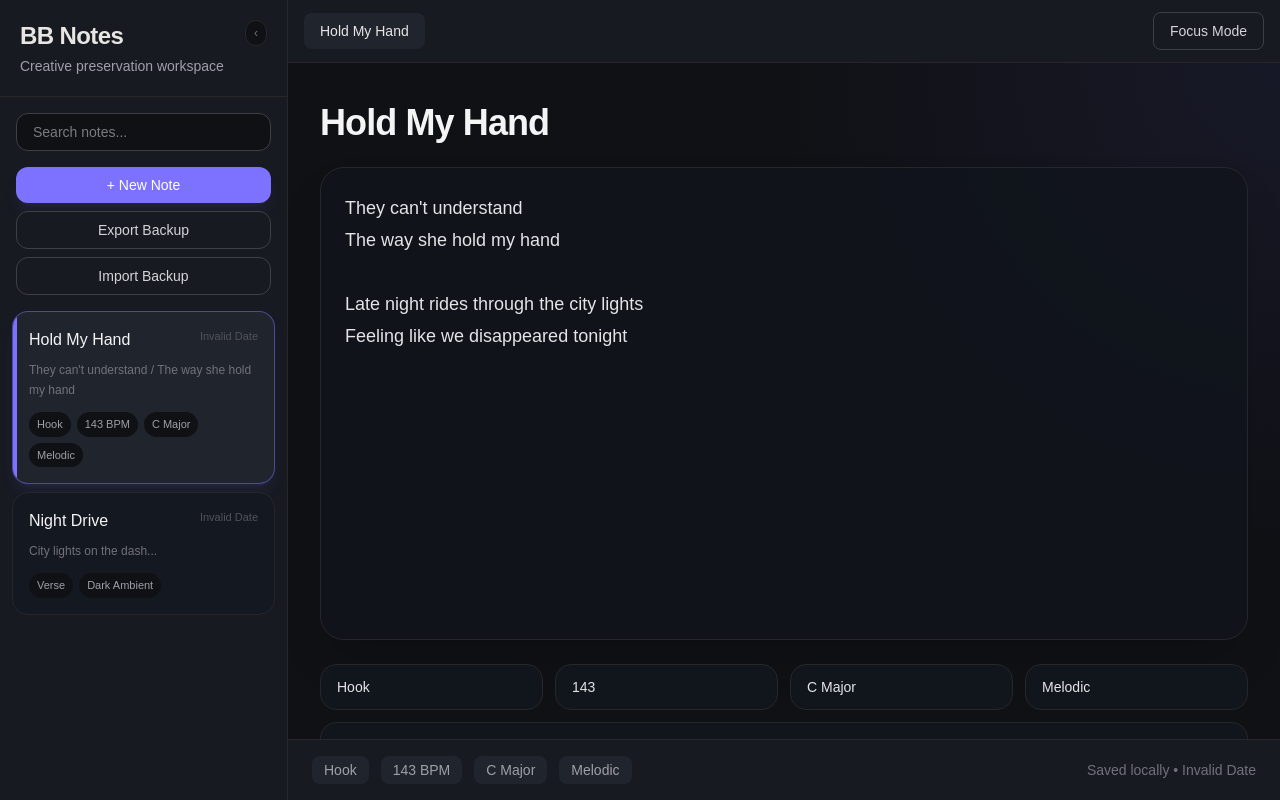
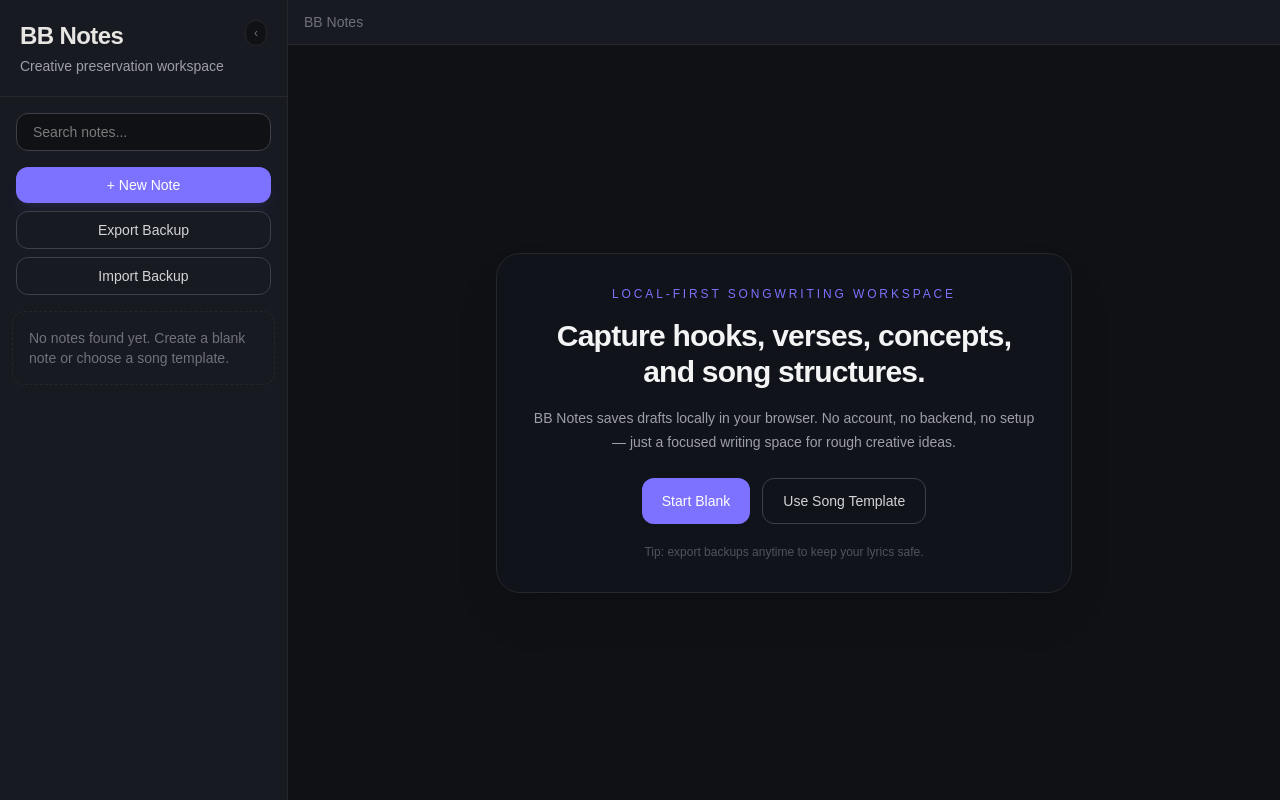
Before and after one commit to ChrisGordon888/bb-notes, a Next.js app: page / in a window 1280 px wide. Built offline with nearby package versions, Linux system fonts and the light colour scheme.

Commit message:
Improve mobile songwriting workflow and first-time UX

```diff
--- a/src/app/page.tsx
+++ b/src/app/page.tsx
@@ -2,7 +2,6 @@
 
 import type { ChangeEvent } from "react";
 import { useEffect, useMemo, useState } from "react";
-import { starterNotes } from "@/data/starterNotes";
 import { templates, type TemplateType } from "@/data/templates";
 import { loadNotes, saveNotes } from "@/lib/storage";
 import type { Note } from "@/types/note";
@@ -15,14 +14,17 @@ import CollapsedSidebar from "@/components/notes/CollapsedSidebar";
 
 const SIDEBAR_STORAGE_KEY = "bb-notes-sidebar-collapsed";
 
+type MobileView = "notes" | "editor";
+
 export default function Home() {
-  const [notes, setNotes] = useState<Note[]>(starterNotes);
-  const [activeNoteId, setActiveNoteId] = useState(starterNotes[0]?.id ?? "");
+  const [notes, setNotes] = useState<Note[]>([]);
+  const [activeNoteId, setActiveNoteId] = useState("");
   const [search, setSearch] = useState("");
   const [hasLoaded, setHasLoaded] = useState(false);
   const [hasLoadedSidebarState, setHasLoadedSidebarState] = useState(false);
   const [isFocusMode, setIsFocusMode] = useState(false);
   const [isSidebarCollapsed, setIsSidebarCollapsed] = useState(false);
+  const [mobileView, setMobileView] = useState<MobileView>("notes");
 
   useEffect(() => {
     const savedNotes = loadNotes();
@@ -30,6 +32,7 @@ export default function Home() {
     if (savedNotes) {
       setNotes(savedNotes);
       setActiveNoteId(savedNotes[0]?.id ?? "");
+      setMobileView(savedNotes.length > 0 ? "editor" : "notes");
     }
 
     setHasLoaded(true);
@@ -76,6 +79,11 @@ export default function Home() {
       );
   }, [notes, search]);
 
+  function selectNote(noteId: string) {
+    setActiveNoteId(noteId);
+    setMobileView("editor");
+  }
+
   function createNote(templateType: TemplateType = "blank") {
     const newNote: Note = {
       id: crypto.randomUUID(),
@@ -92,6 +100,7 @@ export default function Home() {
     setNotes((currentNotes) => [newNote, ...currentNotes]);
     setActiveNoteId(newNote.id);
     setIsFocusMode(false);
+    setMobileView("editor");
   }
 
   function updateActiveNote(updates: Partial<Note>) {
@@ -120,6 +129,7 @@ export default function Home() {
     if (activeNoteId === noteId) {
       setActiveNoteId(remainingNotes[0]?.id ?? "");
       setIsFocusMode(false);
+      setMobileView(remainingNotes.length > 0 ? "editor" : "notes");
     }
   }
 
@@ -138,6 +148,7 @@ export default function Home() {
     setNotes(importedNotes);
     setActiveNoteId(importedNotes[0]?.id ?? "");
     setIsFocusMode(false);
+    setMobileView(importedNotes.length > 0 ? "editor" : "notes");
 
     event.target.value = "";
   }
@@ -151,12 +162,34 @@ export default function Home() {
     });
   }
 
+  const shouldShowSidebar =
+    !isFocusMode && (mobileView === "notes" || typeof window === "undefined");
+
   return (
     <main className="h-screen overflow-hidden bg-[#0F1115] text-[#E8E6E3]">
       <div className="flex h-full">
-        {!isFocusMode &&
-          (isSidebarCollapsed ? (
-            <CollapsedSidebar onExpand={() => setIsSidebarCollapsed(false)} />
+        {!isFocusMode && (
+          <>
+            <div className={`${mobileView === "notes" ? "flex" : "hidden"} h-full w-full sm:hidden`}>
+              <NotesSidebar
+                notes={filteredNotes}
+                activeNoteId={activeNoteId}
+                search={search}
+                setSearch={setSearch}
+                createNote={createNote}
+                deleteNote={deleteNote}
+                setActiveNoteId={selectNote}
+                exportBackup={() => exportNotes(notes)}
+                importBackup={handleImportBackup}
+                onCollapse={() => setIsSidebarCollapsed(true)}
+              />
+            </div>
+
+            <div className="hidden h-full sm:flex">
+              {isSidebarCollapsed ? (
+                <CollapsedSidebar
+                  onExpand={() => setIsSidebarCollapsed(false)}
+                />
               ) : (
                 <NotesSidebar
                   notes={filteredNotes}
@@ -165,21 +198,37 @@ export default function Home() {
                   setSearch={setSearch}
                   createNote={createNote}
                   deleteNote={deleteNote}
-              setActiveNoteId={setActiveNoteId}
+                  setActiveNoteId={selectNote}
                   exportBackup={() => exportNotes(notes)}
                   importBackup={handleImportBackup}
                   onCollapse={() => setIsSidebarCollapsed(true)}
                 />
-          ))}
+              )}
+            </div>
+          </>
+        )}
 
-        <section className="flex flex-1 flex-col">
+        <section
+          className={`flex flex-1 flex-col ${
+            mobileView === "editor" || isFocusMode ? "flex" : "hidden"
+          } sm:flex`}
+        >
           <div className="flex items-center gap-2 border-b border-zinc-800 bg-[#171A21] px-4 py-3">
+            {mobileView === "editor" && !isFocusMode && (
+              <button
+                onClick={() => setMobileView("notes")}
+                className="rounded-lg border border-zinc-700 px-3 py-2 text-sm text-zinc-300 transition hover:border-zinc-500 hover:bg-[#20242D] sm:hidden"
+              >
+                ← Notes
+              </button>
+            )}
+
             {activeNote ? (
               <button className="rounded-lg bg-[#20242D] px-4 py-2 text-sm">
                 {activeNote.title || "Untitled Note"}
               </button>
             ) : (
-              <p className="text-sm text-zinc-500">No note selected</p>
+              <p className="text-sm text-zinc-500">BB Notes</p>
             )}
 
             {activeNote && (
@@ -207,15 +256,42 @@ export default function Home() {
               )}
             </>
           ) : (
-            <div className="flex flex-1 flex-col items-center justify-center text-center text-zinc-500">
-              <p>Create a new note to begin.</p>
+            <div className="flex flex-1 items-center justify-center px-6 text-center">
+              <div className="max-w-xl rounded-3xl border border-zinc-800 bg-[#11151C]/80 p-8 shadow-2xl shadow-black/20">
+                <p className="text-xs font-medium uppercase tracking-[0.24em] text-[#7C72FF]">
+                  Local-first songwriting workspace
+                </p>
+
+                <h1 className="mt-4 text-3xl font-semibold tracking-tight text-zinc-100">
+                  Capture hooks, verses, concepts, and song structures.
+                </h1>
+
+                <p className="mt-4 text-sm leading-6 text-zinc-400">
+                  BB Notes saves drafts locally in your browser. No account,
+                  no backend, no setup — just a focused writing space for rough
+                  creative ideas.
+                </p>
+
+                <div className="mt-6 flex flex-col gap-3 sm:flex-row sm:justify-center">
+                  <button
+                    onClick={() => createNote("blank")}
+                    className="rounded-xl bg-[#7C72FF] px-5 py-3 text-sm font-medium text-white transition hover:opacity-90"
+                  >
+                    Start Blank
+                  </button>
 
                   <button
-                onClick={() => createNote("blank")}
-                className="mt-4 rounded-xl bg-[#7C72FF] px-4 py-2 text-sm font-medium text-white transition hover:opacity-90"
+                    onClick={() => createNote("songStructureV1")}
+                    className="rounded-xl border border-zinc-700 px-5 py-3 text-sm font-medium text-zinc-300 transition hover:border-zinc-500 hover:bg-[#20242D]"
                   >
-                + New Note
+                    Use Song Template
                   </button>
+                </div>
+
+                <p className="mt-5 text-xs text-zinc-600">
+                  Tip: export backups anytime to keep your lyrics safe.
+                </p>
+              </div>
             </div>
           )}
         </section>
--- a/src/components/notes/NotesSidebar.tsx
+++ b/src/components/notes/NotesSidebar.tsx
@@ -3,20 +3,6 @@ import type { Note } from "@/types/note";
 import type { TemplateType } from "@/data/templates";
 import TemplatePicker from "./TemplatePicker";
 
-/**
- * NotesSidebar
- * -------------------------------------------------------
- * Left-side workspace for:
- * - app identity
- * - search
- * - template picker
- * - import/export controls
- * - note list / note selection
- *
- * Dev tip:
- * page.tsx owns the data/state.
- * This component receives that state through props and focuses on UI.
- */
 type NotesSidebarProps = {
   notes: Note[];
   activeNoteId: string;
@@ -65,8 +51,8 @@ export default function NotesSidebar({
   }
 
   return (
-        <aside className="flex w-72 flex-col border-r border-zinc-800 bg-[#171A21]">
-            <div className="border-b border-zinc-800 p-5">
+    <aside className="flex h-full w-full shrink-0 flex-col border-r border-zinc-800 bg-[#171A21] sm:w-80 lg:w-72">
+      <div className="border-b border-zinc-800 p-4 sm:p-5">
         <div className="flex items-start justify-between gap-3">
           <div>
             <h1 className="text-2xl font-semibold tracking-tight">BB Notes</h1>
@@ -79,7 +65,7 @@ export default function NotesSidebar({
           <button
             onClick={onCollapse}
             title="Collapse sidebar"
-                        className="rounded-full border border-zinc-800 bg-[#0F1115] px-2 py-1 text-xs text-zinc-500 transition hover:border-[#7C72FF]/50 hover:text-zinc-200 hover:shadow-md hover:shadow-[#7C72FF]/10"
+            className="hidden rounded-full border border-zinc-800 bg-[#0F1115] px-2 py-1 text-xs text-zinc-500 transition hover:border-[#7C72FF]/50 hover:text-zinc-200 hover:shadow-md hover:shadow-[#7C72FF]/10 sm:block"
           >
             ‹
           </button>
@@ -92,27 +78,27 @@ export default function NotesSidebar({
           value={search}
           onChange={(event) => setSearch(event.target.value)}
           placeholder="Search notes..."
-                    className="w-full rounded-xl border border-zinc-700 bg-[#0F1115] px-4 py-2 text-sm outline-none transition focus:border-zinc-500"
+          className="w-full rounded-xl border border-zinc-700 bg-[#0F1115] px-4 py-3 text-sm outline-none transition focus:border-zinc-500 sm:py-2"
         />
       </div>
 
       <div className="space-y-2 px-4 pb-4">
         <button
           onClick={() => setIsCreateOpen((current) => !current)}
-                    className="w-full rounded-xl bg-[#7C72FF] px-4 py-2 text-sm font-medium text-white shadow-lg shadow-[#7C72FF]/10 transition hover:opacity-90"
+          className="w-full rounded-xl bg-[#7C72FF] px-4 py-3 text-sm font-medium text-white shadow-lg shadow-[#7C72FF]/10 transition hover:opacity-90 sm:py-2"
         >
           {isCreateOpen ? "Close Templates" : "+ New Note"}
         </button>
 
         {isCreateOpen && (
-                    <div className="max-h-80 overflow-y-auto rounded-xl border border-zinc-800 bg-[#0F1115] p-2">
+          <div className="max-h-72 overflow-y-auto rounded-xl border border-zinc-800 bg-[#0F1115] p-2 sm:max-h-80">
             <TemplatePicker createNote={createNote} />
           </div>
         )}
 
         <button
           onClick={exportBackup}
-                    className="w-full rounded-xl border border-zinc-700 bg-[#171A21] px-4 py-2 text-sm text-zinc-300 transition hover:border-zinc-500 hover:bg-[#1A1E26]"
+          className="w-full rounded-xl border border-zinc-700 bg-[#171A21] px-4 py-3 text-sm text-zinc-300 transition hover:border-zinc-500 hover:bg-[#1A1E26] sm:py-2"
         >
           Export Backup
         </button>
@@ -125,7 +111,7 @@ export default function NotesSidebar({
             className="hidden"
           />
 
-                    <div className="cursor-pointer rounded-xl border border-zinc-700 bg-[#171A21] px-4 py-2 text-center text-sm text-zinc-300 transition hover:border-zinc-500 hover:bg-[#1A1E26]">
+          <div className="cursor-pointer rounded-xl border border-zinc-700 bg-[#171A21] px-4 py-3 text-center text-sm text-zinc-300 transition hover:border-zinc-500 hover:bg-[#1A1E26] sm:py-2">
             Import Backup
           </div>
         </label>
@@ -139,13 +125,15 @@ export default function NotesSidebar({
             return (
               <div
                 key={note.id}
-                                className={`group relative overflow-hidden rounded-2xl border p-4 text-left transition ${isActive
+                className={`group relative overflow-hidden rounded-2xl border p-4 text-left transition ${
+                  isActive
                     ? "border-[#7C72FF]/50 bg-[#20242D] shadow-lg shadow-[#7C72FF]/10"
                     : "border-zinc-800 bg-[#141820] hover:border-zinc-700 hover:bg-[#1A1E26]"
                 }`}
               >
                 <div
-                                    className={`absolute left-0 top-0 h-full w-1 transition ${isActive ? "bg-[#7C72FF]" : "bg-transparent"
+                  className={`absolute left-0 top-0 h-full w-1 transition ${
+                    isActive ? "bg-[#7C72FF]" : "bg-transparent"
                   }`}
                 />
 
@@ -194,7 +182,7 @@ export default function NotesSidebar({
 
                 <button
                   onClick={() => deleteNote(note.id)}
-                                    className="mt-3 hidden rounded-lg border border-zinc-700 px-2 py-1 text-xs text-zinc-500 transition hover:border-red-500 hover:text-red-400 group-hover:block"
+                  className="mt-3 rounded-lg border border-zinc-700 px-2 py-1 text-xs text-zinc-500 transition hover:border-red-500 hover:text-red-400 sm:hidden sm:group-hover:block"
                 >
                   Delete
                 </button>
@@ -203,7 +191,7 @@ export default function NotesSidebar({
           })
         ) : (
           <div className="rounded-xl border border-dashed border-zinc-800 p-4 text-sm text-zinc-500">
-                        No notes found.
+            No notes found yet. Create a blank note or choose a song template.
           </div>
         )}
       </div>
```
Lines whose indentation alone changed are shown as unchanged.
